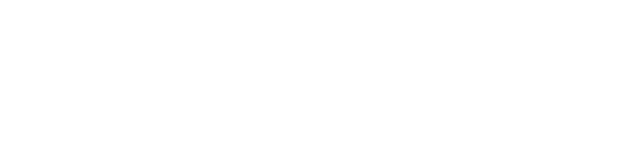
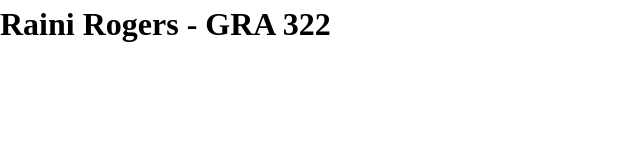
Before and after one commit to rainirogers/gra322, a plain HTML site: page index.html in a window 1280 px wide. Shown: the whole page, without its empty margins (0-640 px from the left). Drawn offline with Linux system fonts and the light colour scheme.

Commit message:
Add page title

```diff
--- a/index.html
+++ b/index.html
@@ -4,7 +4,7 @@
 <head>
   <meta charset="utf-8">
 
-  <title></title>
+  <title>Raini Rogers - GRA 322</title>
 
   <meta name="viewport" content="width=device-width, initial-scale=1">
 
@@ -16,6 +16,7 @@
 
 <body>
   <!-- Add your content here -->
+  <h1>Raini Rogers - GRA 322</h1>
 
   <!-- Load Scripts -->
   <script src="js/scripts.js"></script>
```
